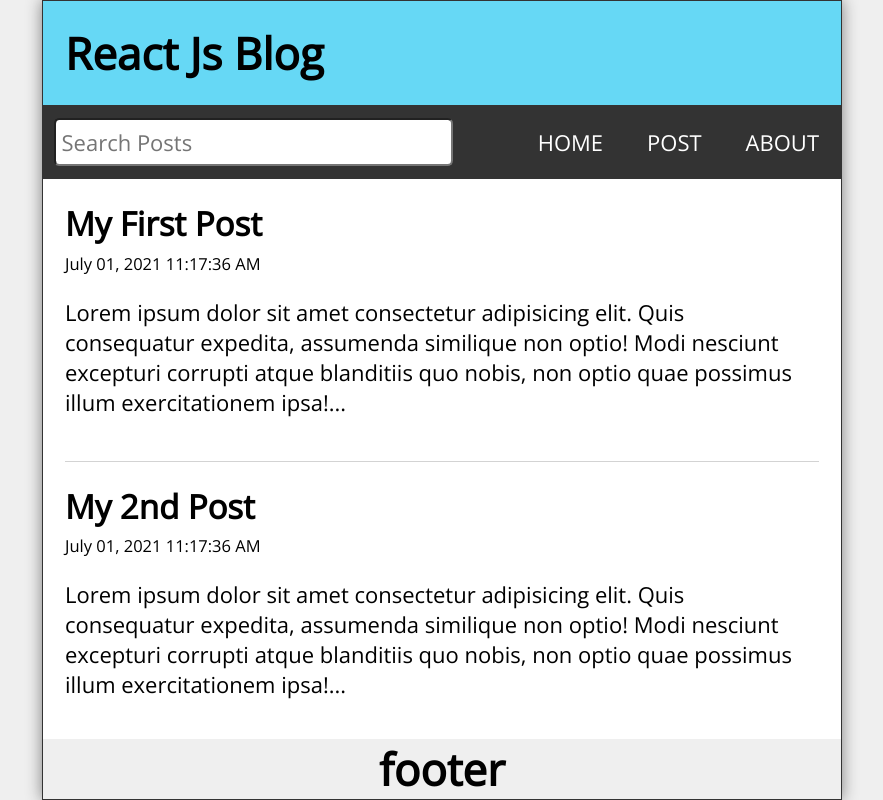
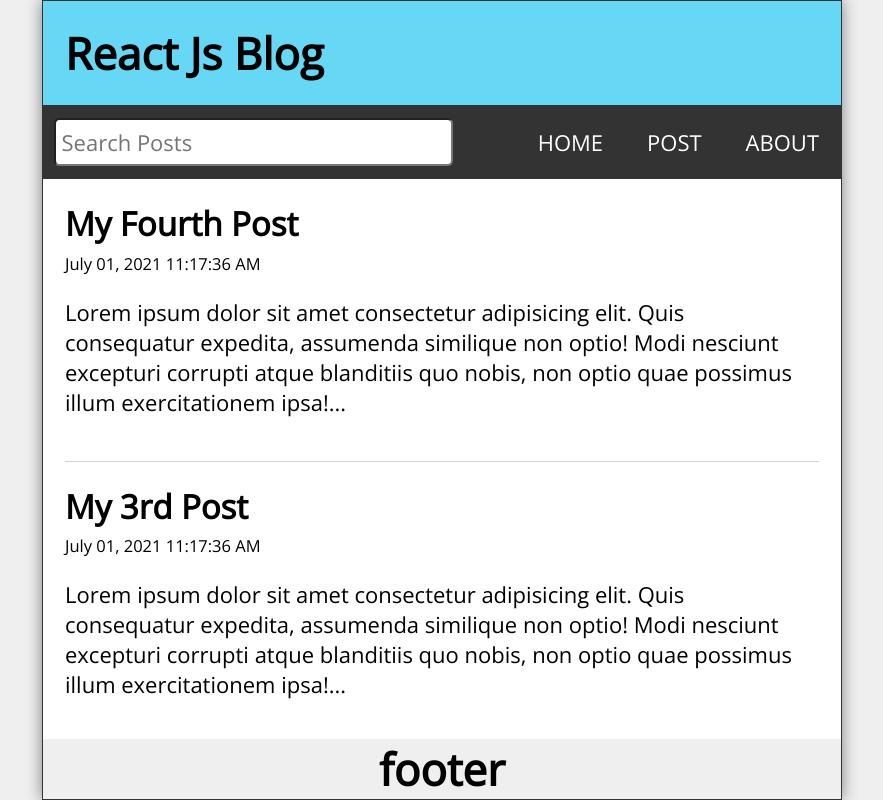
Before and after one commit to pop-dev5016/react-router, a React (Create React App) app: page / in a window 1280 px wide. Shown: the whole page, without its empty margins (198-1081 px from the left). Built offline with nearby package versions, Linux system fonts and the light colour scheme.

Commit message:
add search functionality with useEffect and filter

```diff
--- a/src/App.js
+++ b/src/App.js
@@ -44,6 +44,15 @@ function App() {
   const [postbody,setPostBody]=useState('')
   const history = useHistory()
 
+  useEffect(()=>{
+     const filteredresults = posts.filter((post)=>
+        ((post.body).toLowerCase()).includes(search.toLowerCase())
+     || ((post.title).toLowerCase()).includes(search.toLowerCase()) )
+
+     setSearchResults(filteredresults.reverse())
+  },[posts,search])
+
+
   const handleDelete = (id) =>{
     const postslist = posts.filter(post=>post.id !== id)
     setPosts(postslist)
@@ -70,7 +79,7 @@ function App() {
       <Switch>
 
           <Route exact  path="/">
-            <Home posts={posts}/>
+            <Home posts={searchResults}/>
           </Route>
 
           <Route exact path="/post">
```
